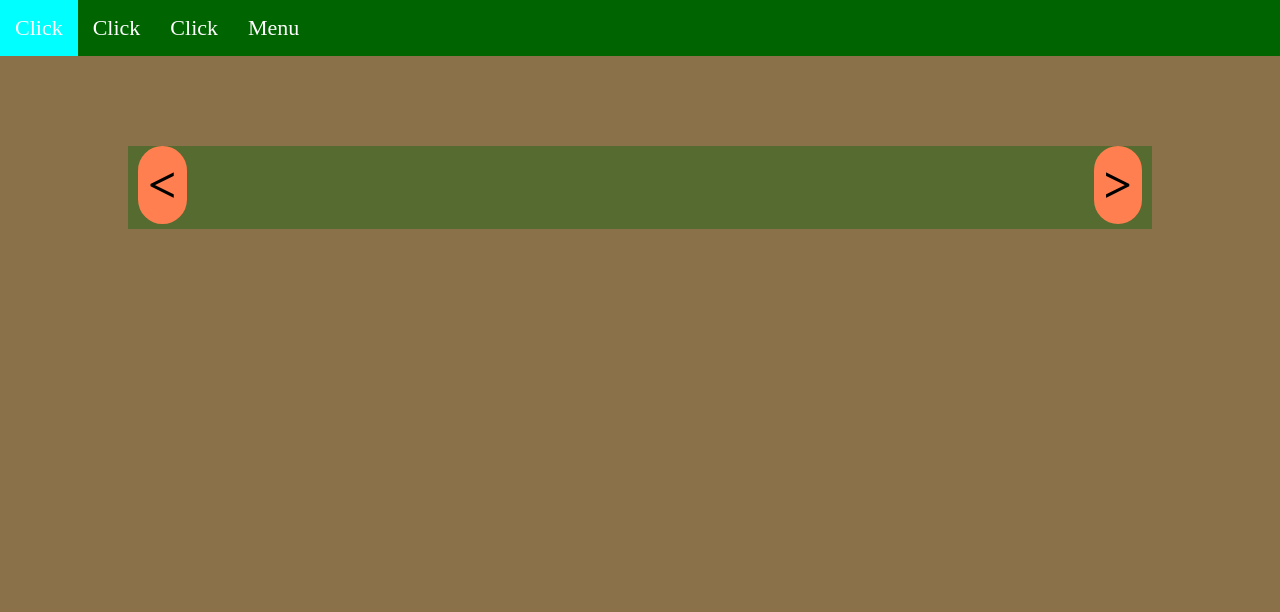
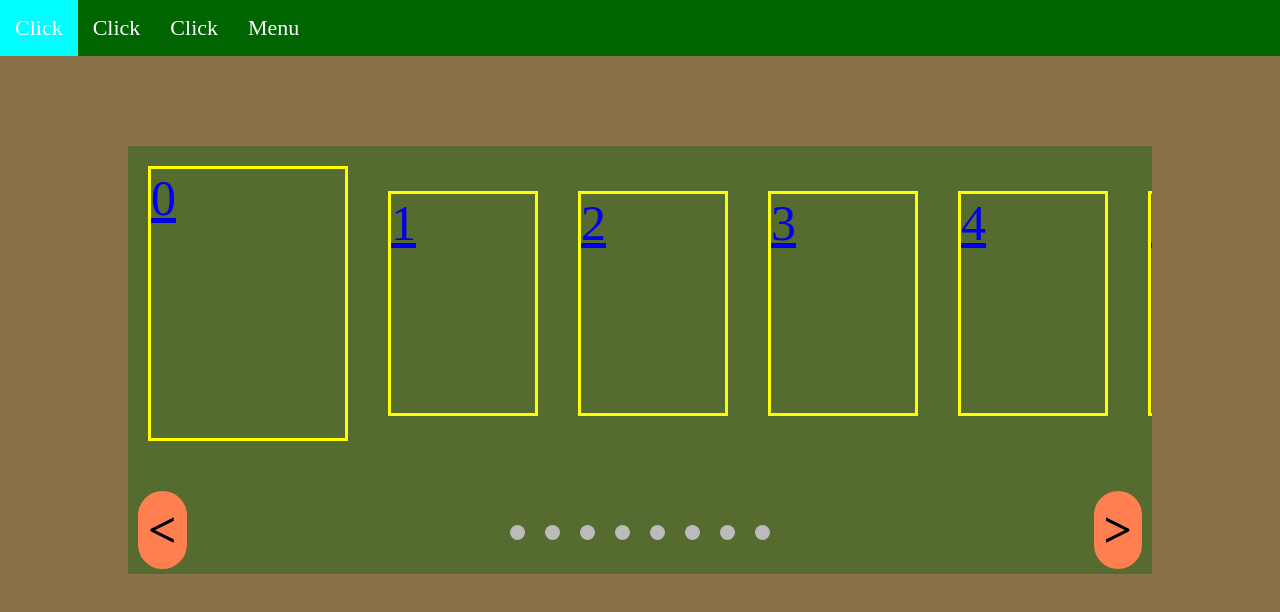
Before and after one commit to crono628/common-techniques, a plain HTML site: page index.html in a window 1280 px wide. Drawn offline with Linux system fonts and the light colour scheme.

Commit message:
wiring slides + dots

```diff
--- a/script.js
+++ b/script.js
@@ -5,18 +5,8 @@ const carouselContent = document.querySelector('.carousel-content');
 const itemIndicatorContainer = document.querySelector(
   '.item-indicator-container'
 );
-
-down.addEventListener('mouseover', () => {
-  dropContents.classList.remove('hide');
-});
-
-down.addEventListener('mouseleave', () => {
-  dropContents.classList.add('hide');
-});
-
-dropContents.addEventListener('mouseleave', () => {
-  dropContents.classList.add('hide');
-});
+const slides = carouselContent.childNodes;
+const dots = itemIndicatorContainer.childNodes;
 
 let carouselArray = [0, 1, 2, 3, 4, 5, 6, 7];
 let carouselDisplay = carouselArray.map((item, index) => ({
@@ -42,16 +32,32 @@ function getIndex(elem) {
   return carouselArray.indexOf(elem);
 }
 
+let currentSelection;
+
 function render() {
   clearElement(carouselContent);
-  let slide = dom(
-    'div',
-    { classList: 'slide' },
-    `${getIndex(thing)}`,
-    carouselContent
-  );
-  let dot = dom('span', { classList: 'dot' }, null, itemIndicatorContainer);
+  carouselDisplay.forEach((item) => {
+    let slide = dom(
+      'a',
+      { classList: 'slides', id: item.index, href: '#' + item.index },
+      `${item.index}`,
+      carouselContent
+    );
+    dom(
+      'a',
+      { classList: 'dot', id: item.index, href: '#' + item.index },
+      null,
+      itemIndicatorContainer
+    );
+    if (!currentSelection) {
+      if (item.index === 0) {
+        slide.classList.add('active');
+      }
+    }
+  });
 }
+
+render();
 
 function clearElement(element) {
   while (element.firstChild) {
@@ -59,12 +65,33 @@ function clearElement(element) {
   }
 }
 
-// carouselArray.forEach((thing) => {
-//   slide.dataset.index = getIndex(thing);
-//   dot.dataset.index = getIndex(thing);
-//   carouselArray.push(slide);
-// });
+down.addEventListener('mouseover', () => {
+  dropContents.classList.remove('hide');
+});
 
-let slide = document.querySelector('.slide');
+down.addEventListener('mouseleave', () => {
+  dropContents.classList.add('hide');
+});
 
-// get index of active class -1 > render 3 items
+dropContents.addEventListener('mouseleave', () => {
+  dropContents.classList.add('hide');
+});
+
+slides.forEach((slide) => {
+  slide.addEventListener('click', (e) => {
+    slides.forEach((item) => {
+      item.classList.remove('active');
+    });
+    e.target.classList.add('active');
+    console.log(e.target.id);
+  });
+});
+
+dots.forEach((dot) => {
+  dot.addEventListener('click', (e) => {
+    dots.forEach((item) => {
+      item.classList.remove('active-dot');
+    });
+    e.target.classList.add('active-dot');
+  });
+});
--- a/style.css
+++ b/style.css
@@ -86,11 +86,12 @@ body {
 
 .carousel-content {
   display: flex;
-  justify-content: center;
+  justify-content: flex-start;
   align-items: center;
+  overflow-x: scroll;
 }
 
-.slide {
+.slides {
   min-width: 150px;
   height: 225px;
   border: solid yellow;
@@ -100,8 +101,9 @@ body {
 }
 
 .active {
-  width: 130px;
-  height: 205px;
+  min-width: 200px;
+  height: 275px;
+  justify-self: center;
 }
 
 .scroll {
```
